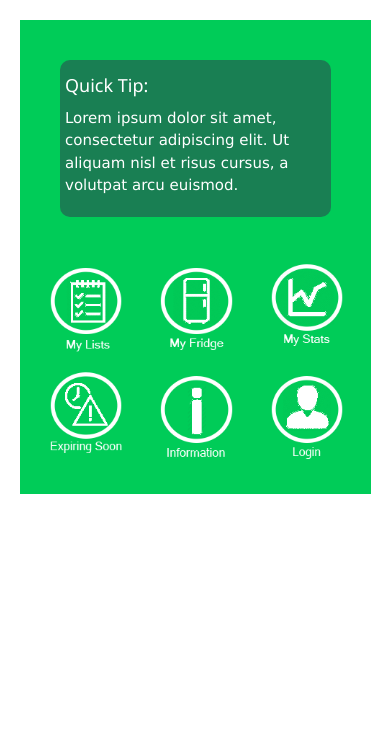
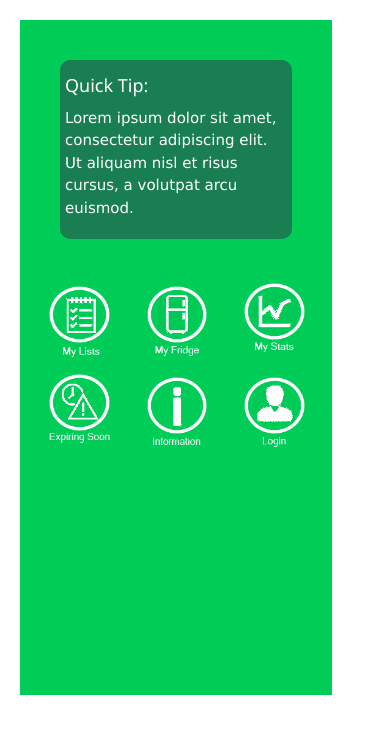
Before and after one commit to jmkim2392/jmkim2392.github.io, a PHP site: page / in a window 390 px wide. Shown: the part 67-801 px from the top of the page. Run offline with PHP 8.4, Linux system fonts and the light colour scheme; some libraries are stand-ins or nearby versions.

Commit message:
index mobile responsive

```diff
--- a/style/base.css
+++ b/style/base.css
@@ -289,7 +289,8 @@ li {
 @media screen and (min-width: 330px) and (max-width: 480px) {
 
     .center {
-        width: 90vw;
+        width: 80vw;
+        height: 80vh;
 
     }
 
```
